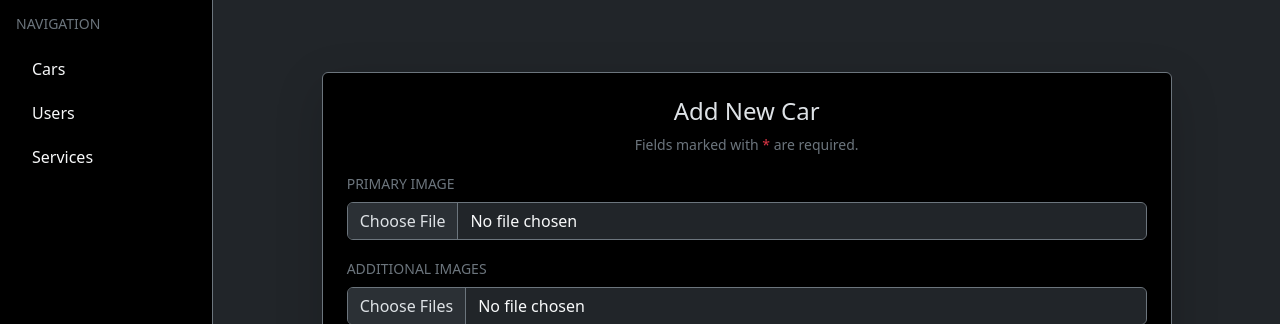
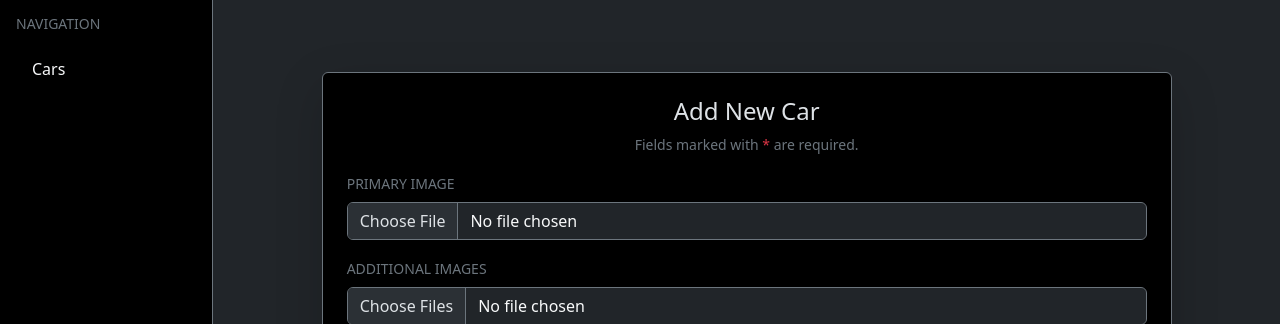
Before and after one commit to Blake9000/Nemesis_Imports_Webapp, a Django app: page /cars/new/ in a window 1280 px wide. Shown: the part 63-387 px from the top of the page. Run offline with Django 5.2, Linux system fonts and the light colour scheme; some libraries are stand-ins or nearby versions.

Commit message:
Removed fields not needed

```diff
--- a/templates/admin/admin_base.html
+++ b/templates/admin/admin_base.html
@@ -57,17 +57,7 @@
                             Cars
                         </a>
                     </li>
-                    <li class="nav-item">
-                        <a class="nav-link text-light" href="#">
-                            Users
-                        </a>
-                    </li>
-                    <li class="nav-item">
-                        <a class="nav-link text-light" href="#">
-                            Services
-                        </a>
-                    </li>
-                </ul>
+                 </ul>
             </aside>
             <div class="col-md-9 col-lg-10 p-4">
               {% block content %}You should not see this{% endblock %}
```
